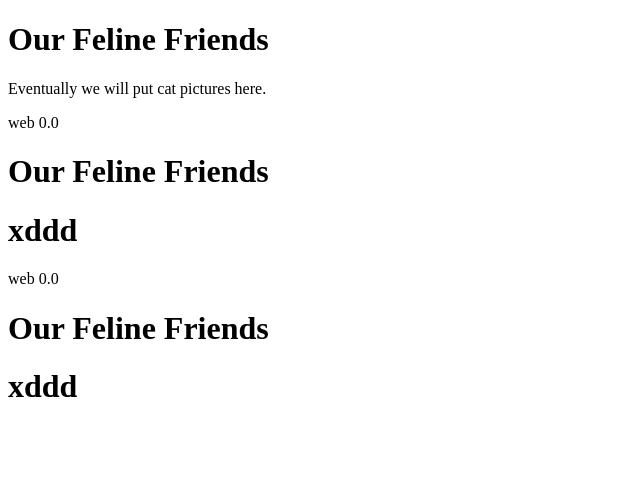
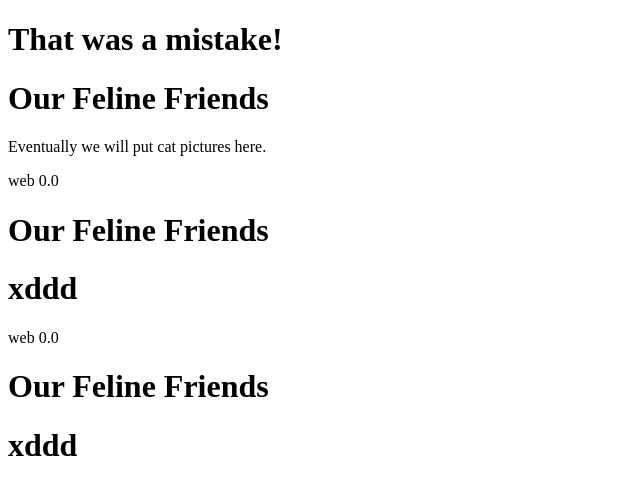
Before and after one commit to Lenercn/Datos_mes, a plain HTML site: page index.html in a window 1280 px wide. Shown: the whole page, without its empty margins (0-640 px from the left). Drawn offline with Linux system fonts and the light colour scheme.

Commit message:
Purposely overwrite the contents of index.html

```diff
--- a/index.html
+++ b/index.html
@@ -7,6 +7,7 @@
     <title>Document</title>
 </head>
 <body>
+    <h1>That was a mistake!</h1>
      <h1>Our Feline Friends</h1>
     <p>Eventually we will put cat pictures here.</p>
     <p>
```
